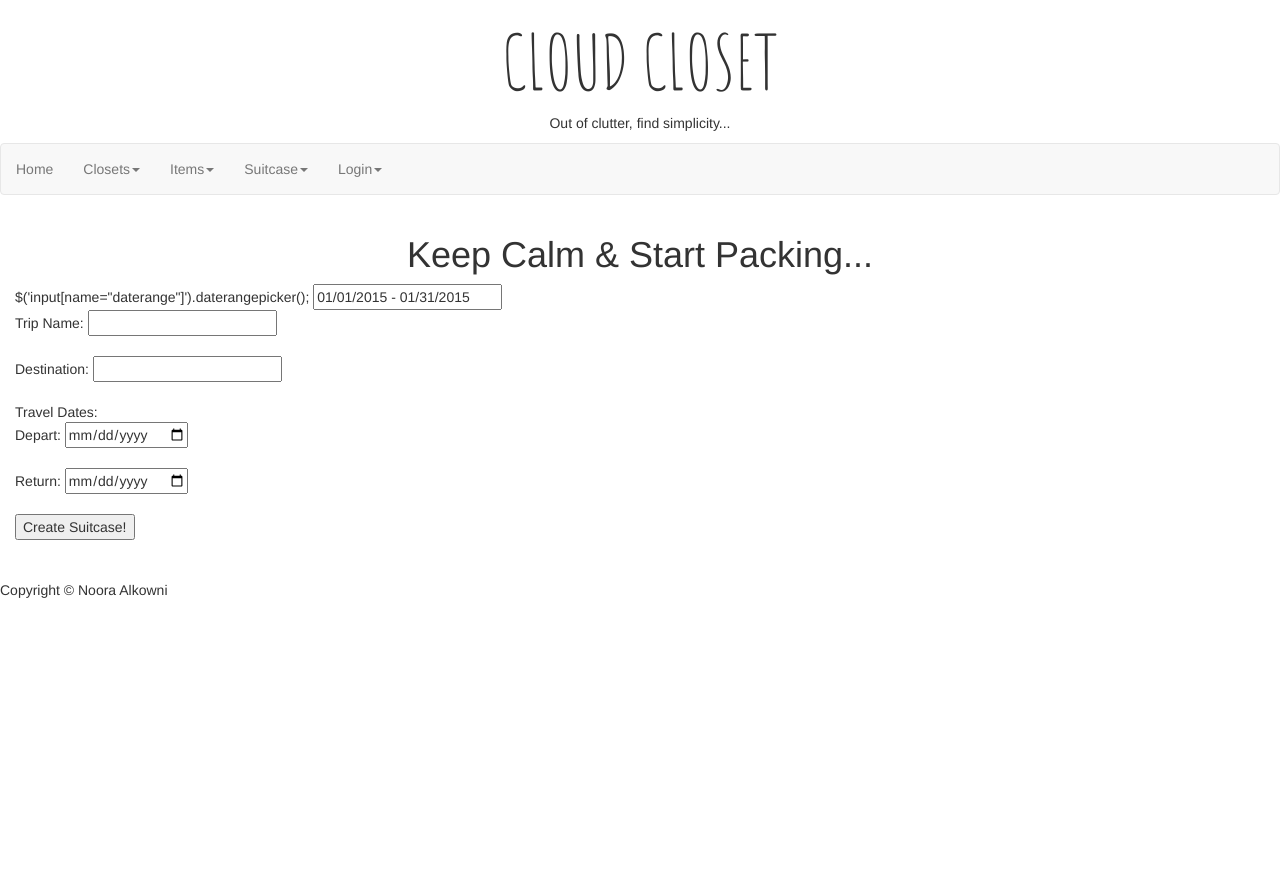
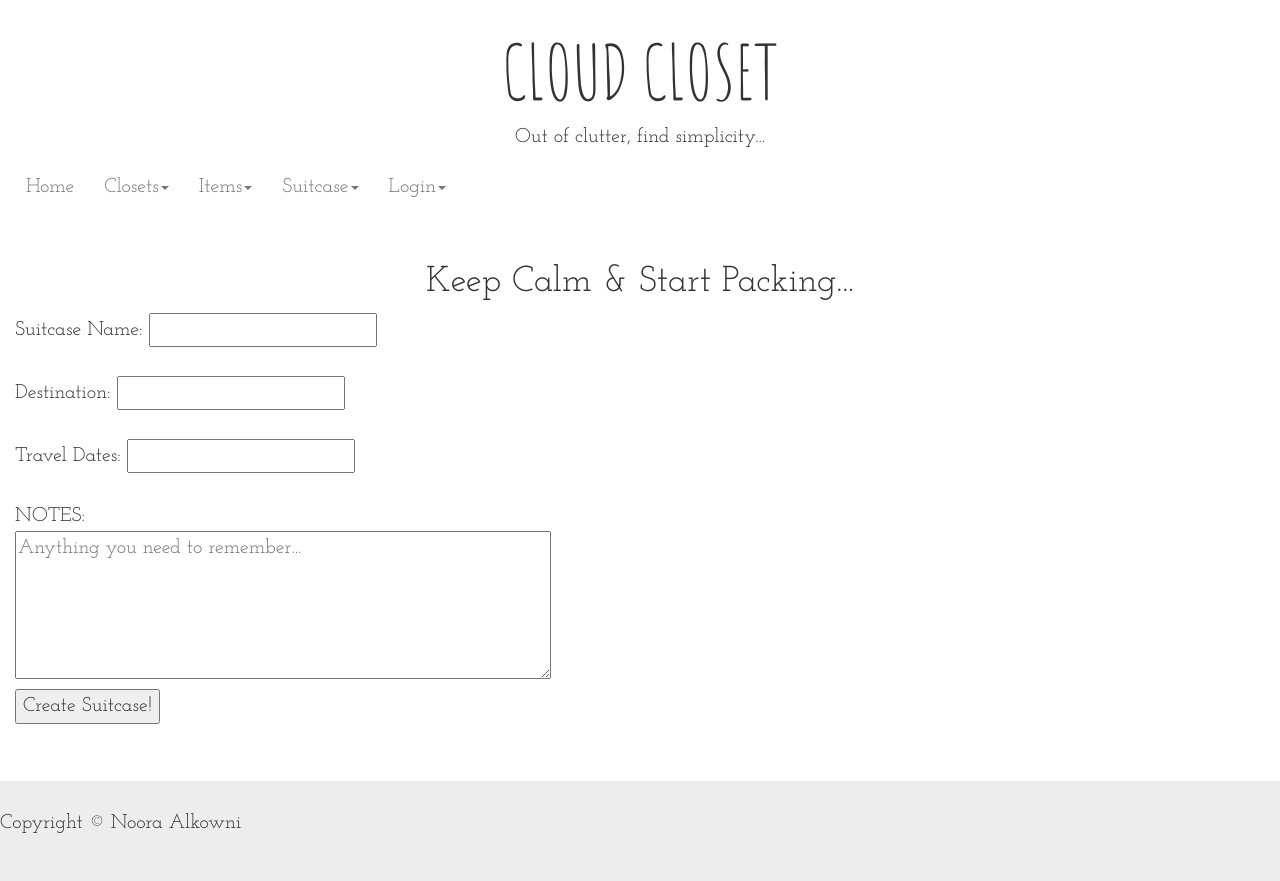
Before and after one commit to nalkoni/Cloud-Closet, a Flask app: page /addsuitcase in a window 1280 px wide. Before the commit the page ends 598 px from the top, so only its background shows below. Run offline with Flask 2, Linux system fonts and the light colour scheme; the visitor is signed in with stand-in values (Sample User, id 1); some libraries are stand-ins or nearby versions.

Commit message:
Add to suitcase functionality in progress

```diff
--- a/model.py
+++ b/model.py
@@ -49,6 +49,8 @@ class Suitcase(db.Model):
 
     suitcase_id = db.Column(db.Integer, autoincrement=True, primary_key=True)
     suitcase_name = db.Column(db.String(200), nullable=False)
+    destination = db.Column(db.String(200), nullable=False)
+    travel_dates = db.Column(db.String(200), nullable=True)
     notes = db.Column(db.String(1000), nullable=True)
     user_id = db.Column(db.Integer, db.ForeignKey('users.user_id'))
 
@@ -56,10 +58,10 @@ class Suitcase(db.Model):
                            backref=db.backref("suitcases"))
 
 
-class Suitcase_item(object):
+class SuitcaseItem(db.Model):
     """docstring for Suitcase_item"""
 
-    __tablename__ = "suitcases_items"
+    __tablename__ = "suitcase_items"
 
     suitcases_items_id = db.Column(db.Integer, autoincrement=True, primary_key=True)
     suitcase_id = db.Column(db.Integer, db.ForeignKey('suitcases.suitcase_id'))
--- a/server.py
+++ b/server.py
@@ -10,7 +10,7 @@ from flask_wtf import Form
 from wtforms.fields.html5 import DateField
 
 
-from model import connect_to_db, db, User, ICategory, Closet, IType, Gender, Size, Color, Item, Dress, Top, Pant
+from model import connect_to_db, db, User, ICategory, Closet, IType, Gender, Size, Color, Item, Dress, Top, Pant, Suitcase, SuitcaseItem
 
 #file  path to store the uploaded files
 UPLOAD_FOLDER = 'static/images'
@@ -283,6 +283,8 @@ def view_all_items():
 
     categories = ICategory.query.all()
 
+    suitcases = Suitcase.query.filter(Suitcase.user_id == user_id).all()
+
     closets = Closet.query.filter(Closet.user_id == user_id).all()
 
     items = Item.query.filter(User.user_id == user_id).all()
@@ -291,7 +293,29 @@ def view_all_items():
                            items=items,
                            colors=colors,
                            categories=categories,
-                           closets=closets)
+                           closets=closets,
+                           suitcases=suitcases)
+
+@app.route('/add', methods=['POST'])
+def adding_to_suitcase_or_today():
+    """Adding to a suitcase_items table or to wear today"""
+
+    user_id = session.get('user_id')
+    suitcase_id = request.args.get("suitcase_id")
+    item_id = request.args.get("item_id")
+
+    action = request.args.get("action")
+
+    if action == "addToSuitcase":
+        suitcase_item = SuitcaseItem(suitcase_id=suitcase_id, item_id=item_id)
+        alert = "You have successfully added this  to your suitcase!"
+
+    db.session.add(suitcase_item)
+    db.session.commit()
+
+    return jsonify({'alert': alert})
+
+
 
 
 @app.route('/itemdetail/<int:item_id>', methods=['GET'])
@@ -307,15 +331,25 @@ def view_closet_item(item_id):
 @app.route('/addsuitcase', methods=['GET'])
 def add_suitcase():
     """Allows user to start a suitcases"""
-    form = ExampleForm()
 
-    return render_template("add_suitcase_form.html",
-                           form=form)
+    return render_template("add_suitcase_form.html")
 
 
 @app.route('/addsuitcase', methods=['POST'])
 def add_suitcase_to_database():
     """Allows user to create closet"""
+
+    suitcase_name = request.form.get("suitcase-name")
+    destination = request.form.get("destination")
+    daterange = request.form.get("daterange")
+    notes = request.form.get("notes")
+    user_id = session.get('user_id')
+
+    new_suitcase = Suitcase(suitcase_name=suitcase_name, destination=destination, travel_dates=daterange, notes=notes, user_id=user_id)
+
+    db.session.add(new_suitcase)
+    db.session.commit()
+
 
     return redirect("/allsuitcases")
 
@@ -324,14 +358,28 @@ def add_suitcase_to_database():
 def all_suitcases():
     """User can see all suitcases"""
 
-    return render_template("suitcases.html")
+    user_id = session.get('user_id')
+
+    suitcases = Suitcase.query.filter_by(user_id=user_id).order_by(Suitcase.suitcase_name).all()
+
+    return render_template("suitcases.html",
+                           suitcases=suitcases)
 
 
-@app.route('/viewsuitcase', methods=['GET'])
-def view_suitcases():
-    """User can see all items in their suitcase"""
+@app.route('/viewsuitcase/<int:suitcase_id>', methods=['GET'])
+def view_suitcases(suitcase_id):
+    """User can see all items and suitcase information in their suitcase"""
 
-    return render_template("suitcases_view.html")
+    user_id = session.get('user_id')
+
+    suitcase = Suitcase.query.filter(Suitcase.suitcase_id == suitcase_id).one()
+
+    suitcase_items = Suitcase.query.filter(SuitcaseItem.suitcase_id == suitcase_id).all()
+
+
+    return render_template("suitcase_view.html",
+                           suitcase = suitcase,
+                           suitcase_items=suitcase_items)
 
 
 @app.route('/search', methods=['GET'])
--- a/static/css/styles1.css
+++ b/static/css/styles1.css
@@ -1,6 +1,10 @@
-body {
+html,
+body  {
     font-family: 'Josefin Slab', serif;
     font-size: 20px;
+    margin:0;
+    padding:0;
+    height:100%;
 }
 
 .base-header {
@@ -35,4 +39,30 @@ body {
     display: block;
     float: left;
     margin-right: 5px;
+    text-align: center;
 }
+
+
+#wrapper {
+    min-height:100%;
+    position:relative;
+}
+#header {
+    padding:10px;
+}
+
+#content {
+    padding-bottom:100px; /* Height of the footer element */
+}
+#footer {
+    background:#ededed;
+    width:100%;
+    height:100px;
+    position:absolute;
+    bottom:0;
+    left:0;
+}
+
+.suitcase-view {
+    text-align: center;
+}
--- a/templates/add_closet_form.html
+++ b/templates/add_closet_form.html
@@ -12,8 +12,7 @@
 
     <div class='create-closet'>
         NOTES: <br>
-            <textarea name="notes" cols="50" rows="5" maxlength="250">(Limit 250 characters)
-            </textarea>
+            <textarea name="notes" cols="50" rows="5" maxlength="250" placeholder="(Limit 250 characters)"></textarea>
     </div>
 
     <div>
--- a/templates/add_item.html
+++ b/templates/add_item.html
@@ -64,8 +64,7 @@
 
     <div class='form-group'>
       <label>NOTES: <br>
-            <textarea name="notes" cols="50" rows="5" maxlength="250">
-            </textarea>
+            <textarea name="notes" cols="50" rows="5" maxlength="250" placeholder="Max 250 characters"></textarea>
       </label>
     </div>
 
--- a/templates/add_suitcase_form.html
+++ b/templates/add_suitcase_form.html
@@ -1,30 +1,22 @@
 {% extends 'base.html' %}
 {% block content %}
-<!-- Include Required Prerequisites -->
-<script type="text/javascript" src="//cdn.jsdelivr.net/jquery/1/jquery.min.js"></script>
-<script type="text/javascript" src="//cdn.jsdelivr.net/momentjs/latest/moment.min.js"></script>
-<link rel="stylesheet" type="text/css" href="//cdn.jsdelivr.net/bootstrap/latest/css/bootstrap.css" />
-
-<!-- Include Date Range Picker -->
-<script type="text/javascript" src="//cdn.jsdelivr.net/bootstrap.daterangepicker/2/daterangepicker.js"></script>
-<link rel="stylesheet" type="text/css" href="//cdn.jsdelivr.net/bootstrap.daterangepicker/2/daterangepicker.css" />
-
-<h1 class='suitcase-quote'>Keep Calm &amp; Start Packing...</h1>
-
-$('input[name="daterange"]').daterangepicker();
-<input type="text" name="daterange" value="01/01/2015 - 01/31/2015" />
 
 <script type="text/javascript">
 $(function() {
     $('input[name="daterange"]').daterangepicker();
 });
+
+$('input[name="daterange"]').daterangepicker();
 </script>
+
+<h1 class='suitcase-quote'>Keep Calm &amp; Start Packing...</h1>
+
 
 <form action="/addsuitcase" method="POST">
 
     <div class='add-suitcase'>
-        Trip Name:
-            <input type="text" name="trip-name">
+        Suitcase Name:
+            <input type="text" name="suitcase-name">
         <br><br>
     </div>
 
@@ -36,21 +28,14 @@ $(function() {
 
     <div class='travel-dates'>
         Travel Dates:
-    <div class="start-travel">
-        Depart:
-        {{ form.dt(class='datepicker') }}
-        {{ form.hidden_tag() }}
-    <br><br>
+            <input type="text" name="daterange" value="" /><br><br>
     </div>
 
-    <div class="end-travel">
-        Return:
-        {{ form.dt(class='datepicker') }}
-        {{ form.hidden_tag() }}
-    <br><br>
+    <div class='create-closet'>
+        NOTES: <br>
+            <textarea name="notes" cols="50" rows="5" maxlength="250" placeholder="Anything you need to remember..."></textarea>
     </div>
 
-    </div>
 
     <div>
         <input type="submit" value="Create Suitcase!">
@@ -58,8 +43,4 @@ $(function() {
 
 </form>
 
-
-
-
-
 {% endblock %}
--- a/templates/base.html
+++ b/templates/base.html
@@ -7,12 +7,22 @@
     <link rel="stylesheet" href="http://maxcdn.bootstrapcdn.com/bootstrap/3.3.7/css/bootstrap.min.css">
     <script src="https://ajax.googleapis.com/ajax/libs/jquery/1.12.4/jquery.min.js"></script>
     <script src="http://maxcdn.bootstrapcdn.com/bootstrap/3.3.7/js/bootstrap.min.js"></script>
+    <!-- Include Required Prerequisites -->
+    <script type="text/javascript" src="//cdn.jsdelivr.net/jquery/1/jquery.min.js"></script>
+    <script type="text/javascript" src="//cdn.jsdelivr.net/momentjs/latest/moment.min.js"></script>
+    <link rel="stylesheet" type="text/css" href="//cdn.jsdelivr.net/bootstrap/latest/css/bootstrap.css" />
+
+    <!-- Include Date Range Picker -->
+    <script type="text/javascript" src="//cdn.jsdelivr.net/bootstrap.daterangepicker/2/daterangepicker.js"></script>
+    <link rel="stylesheet" type="text/css" href="//cdn.jsdelivr.net/bootstrap.daterangepicker/2/daterangepicker.css" />
+
     <link href="https://fonts.googleapis.com/css?family=Amatic+SC|Josefin+Slab" rel="stylesheet">
     <link rel="stylesheet" href="/static/css/styles1.css" type='text/css'>
 </head>
 
 <body>
-
+<div id="wrapper">
+  <div id="header">
     <div class="website-header">
       <h1 class="base-header">CLOUD CLOSET</h1>
       <p>Out of clutter, find simplicity...</p>
@@ -53,6 +63,7 @@
 
     </nav>
 
+
     {% with messages = get_flashed_messages() %}
         {% if messages %}
             {% for message in messages %}
@@ -60,14 +71,21 @@
             {% endfor %}
         {% endif %}
     {% endwith %}
+  </div>
 
+  <div id="content">
     <div class="container-fluid">
     {% block content %}
 
     {% endblock %}
     </div>
+  </div>
 
+  <div id="footer">
+    <br>
     <footer>Copyright © Noora Alkowni</footer>
+  </div>
 
+</div>
 </body>
 </html>
--- a/templates/suitcases.html
+++ b/templates/suitcases.html
@@ -1,6 +1,11 @@
 {% extends 'base.html' %}
 {% block content %}
 
+{% for suitcase in suitcases %}
+    <p>
+      <a href="/viewsuitcase/{{ suitcase.suitcase_id }}"><img alt="Suitcase"src="/static/images/suitcase.jpg"><br>{{ suitcase.suitcase_name }}</a>
+    <p>
+  {% endfor %}
 
 
 
```
Also changed, not shown: static/add.js (added, +16 -0 lines), templates/closets.html (+7 -5 lines), templates/suitcase_view.html (+17 -0 lines), templates/view_all_items.html (+30 -4 lines), templates/view_closet.html (+12 -3 lines), static/images/back.png (added), static/images/closet.jpg (added), static/images/suitcase.jpg (added), 1 other file. Lines whose indentation alone changed are shown as unchanged.
